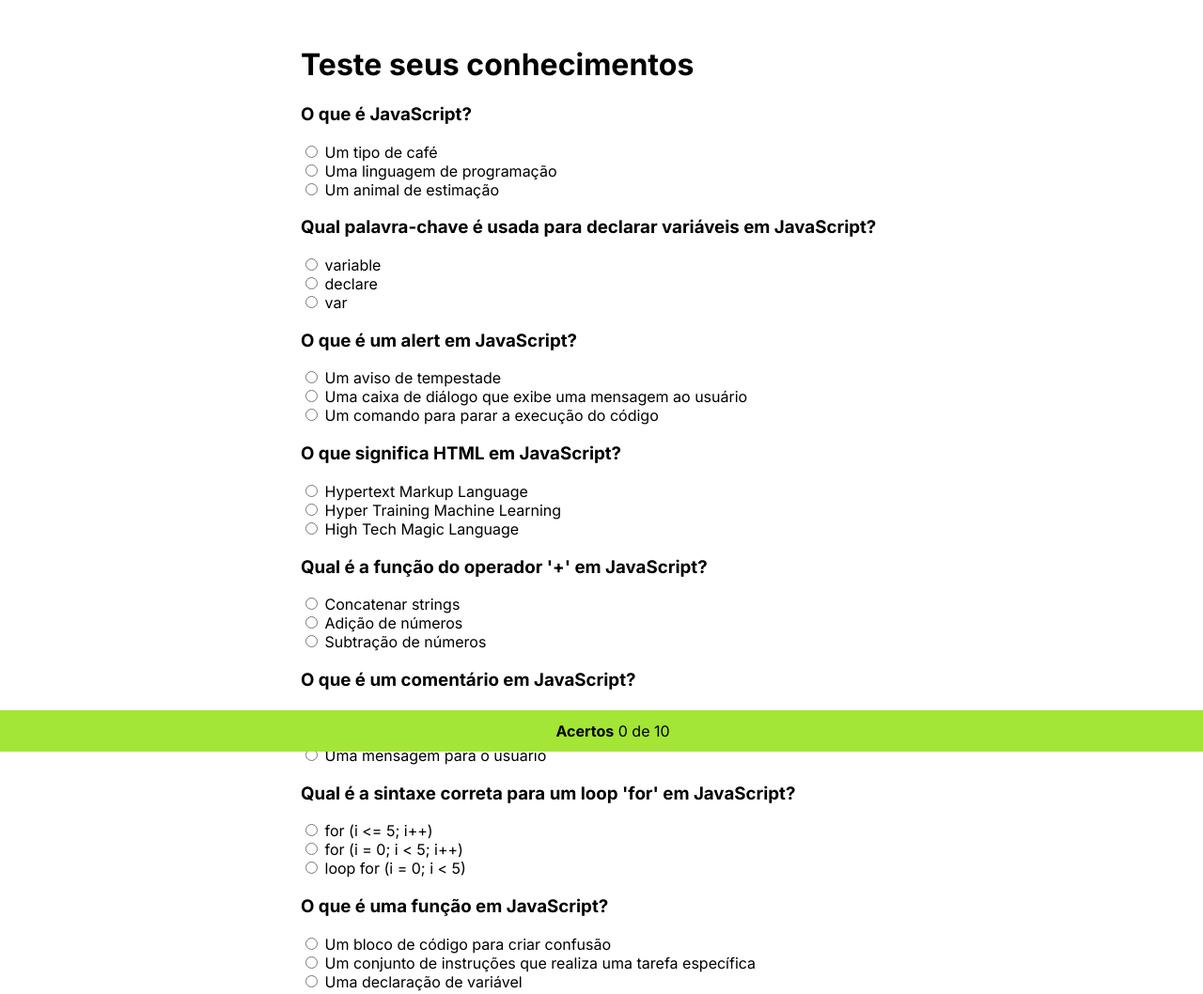
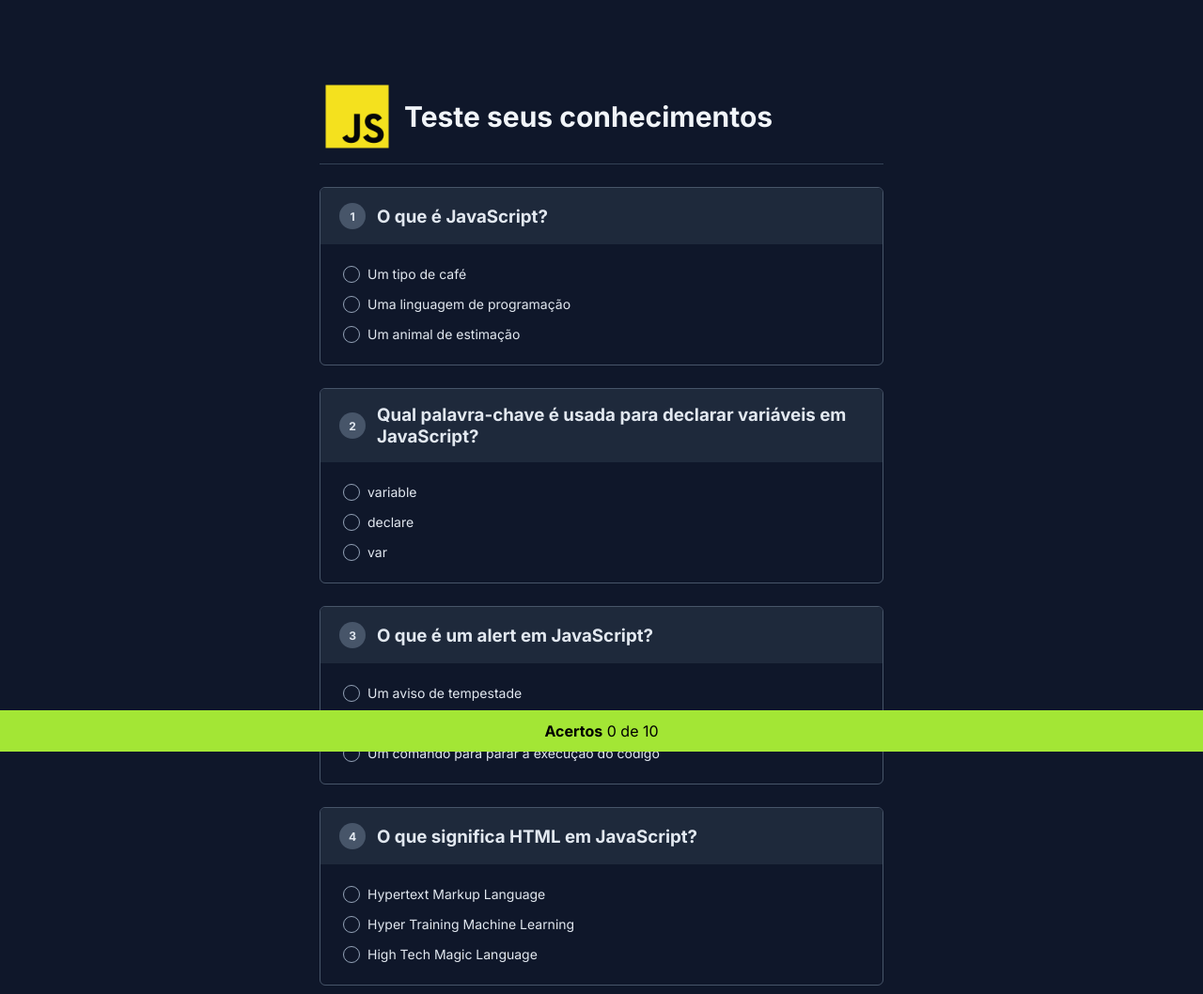
Before and after one commit to AsafeLucena/Quiz-javascript, a plain HTML site: page index.html in a window 1280 px wide. Shown: the top 1058 px of the page at 94% size. Drawn offline with Linux system fonts and the light colour scheme.

Commit message:
css finalizado

```diff
--- a/index.html
+++ b/index.html
@@ -9,7 +9,10 @@
 <body>
 
 <main>
-    <h1>Teste seus conhecimentos</h1>
+    <header>
+        <img src="/assets/javascript.png" alt="logo-javascript">
+        <h1>Teste seus conhecimentos</h1>
+    </header>
 
 
     <div id="quiz"></div>
--- a/style.css
+++ b/style.css
@@ -2,13 +2,19 @@
 
 
 *, :root {
-
+    margin: 0;
+    padding: 0;
+    box-sizing: border-box;
     font-family: 'Inter', sans-serif;
     font-synthesis: none;
     text-rendering: optimizeLegibility;
     -webkit-font-smoothing: antialiased;
     -moz-osx-font-smoothing: grayscale;
     -webkit-text-size-adjust: 100%;
+
+}
+body {
+    background-color: #0f172a;
 
 }
 
@@ -28,3 +34,98 @@ main {
     max-width: 640px;
     margin: 0 auto 64px;
 }
+
+header {
+margin-top: 64px;
+padding-bottom: 10px;
+border-bottom: 1px solid #334155;
+color: #f1f5f9;
+display: flex;
+align-items: center;
+gap: 10px;
+}
+
+header h1 {
+    font-size: 30px;
+}
+
+header img {
+    width: 80px;
+    height: 80px;
+}
+
+#quiz {
+    counter-reset: quiz-item;
+}
+
+.quiz-item {
+    margin-top: 24px;
+    border: 1px solid #475569;
+    border-radius: 6px;
+    overflow: hidden;
+
+}
+
+.quiz-item h3 {
+    padding: 16px 20px;
+    color: #e2e8f0;
+    display: flex;
+    align-items: center;
+    gap: 12px;
+    background-color: #1e293b;
+
+}
+
+.quiz-item h3:before {
+    counter-increment: quiz-item;
+    content: counter(quiz-item);
+    background-color: #475569;
+    width: 28px;
+    height: 28px;
+    font-size: 12px;
+    border-radius: 50%;
+    display: flex;
+    align-items: center;
+    justify-content: center;
+    flex-shrink: 0;
+}
+
+.quiz-item dl {
+    padding: 20px 24px;
+    display: grid;
+    gap: 8px;
+}
+
+.quiz-item dl dt {
+font-size: 14px;
+line-height: 24px;
+letter-spacing: 0;
+display: flex;
+align-items: center;
+gap: 8px;
+color: #e2e8f0;
+}
+
+input {
+    all: unset;
+    border: 1px solid #94a3b8;
+    width: 16px;
+    height: 16px;
+    border-radius: 50%;
+    display: flex;
+    align-items: center;
+    justify-content: center;
+    flex-shrink: 0;
+}
+
+input:checked {
+    border: 1px solid #a3e635;
+}
+
+input:checked:before {
+    content: "";
+    width: 10px;
+    height: 10px;
+    background-color: #a3e635;
+    border-radius: 50%;
+}
```
Also changed, not shown: assets/javascript.png (added).
